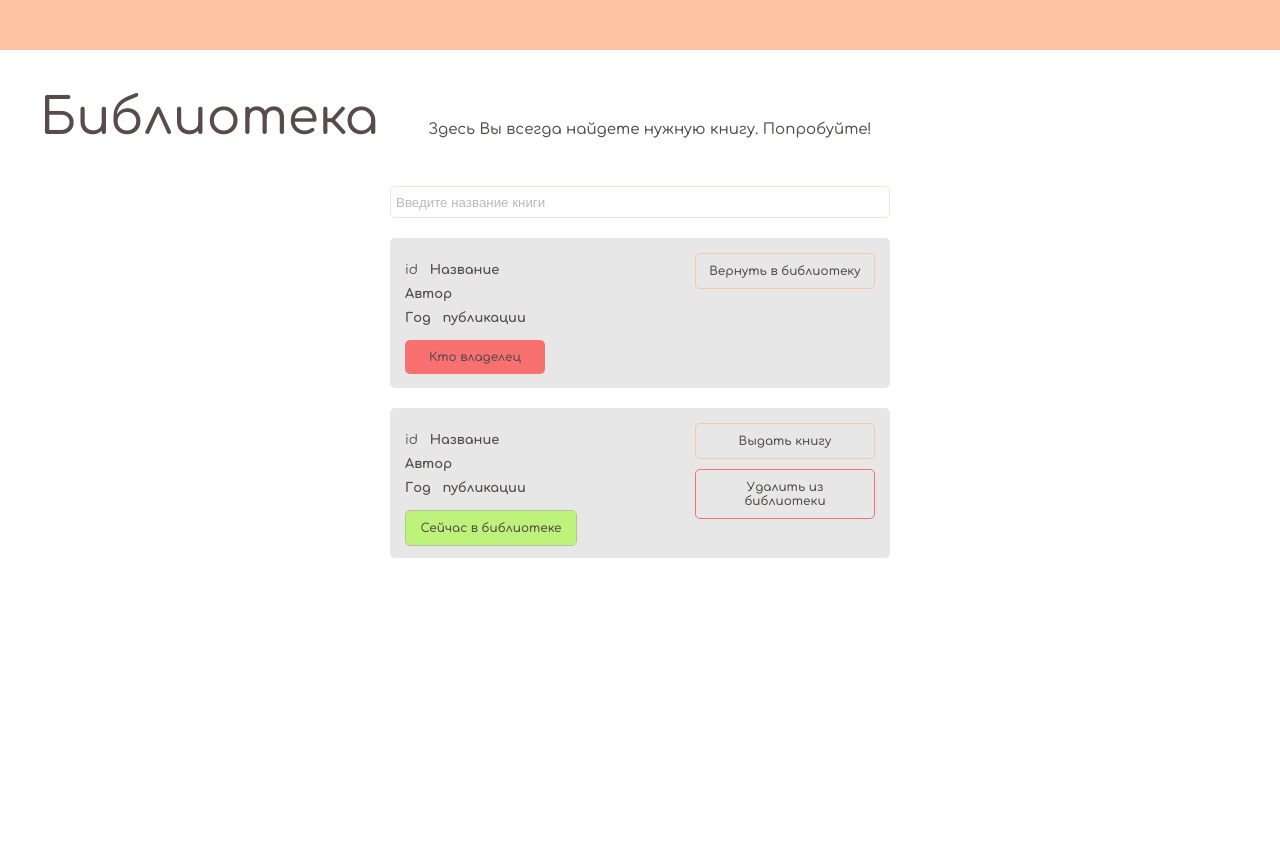
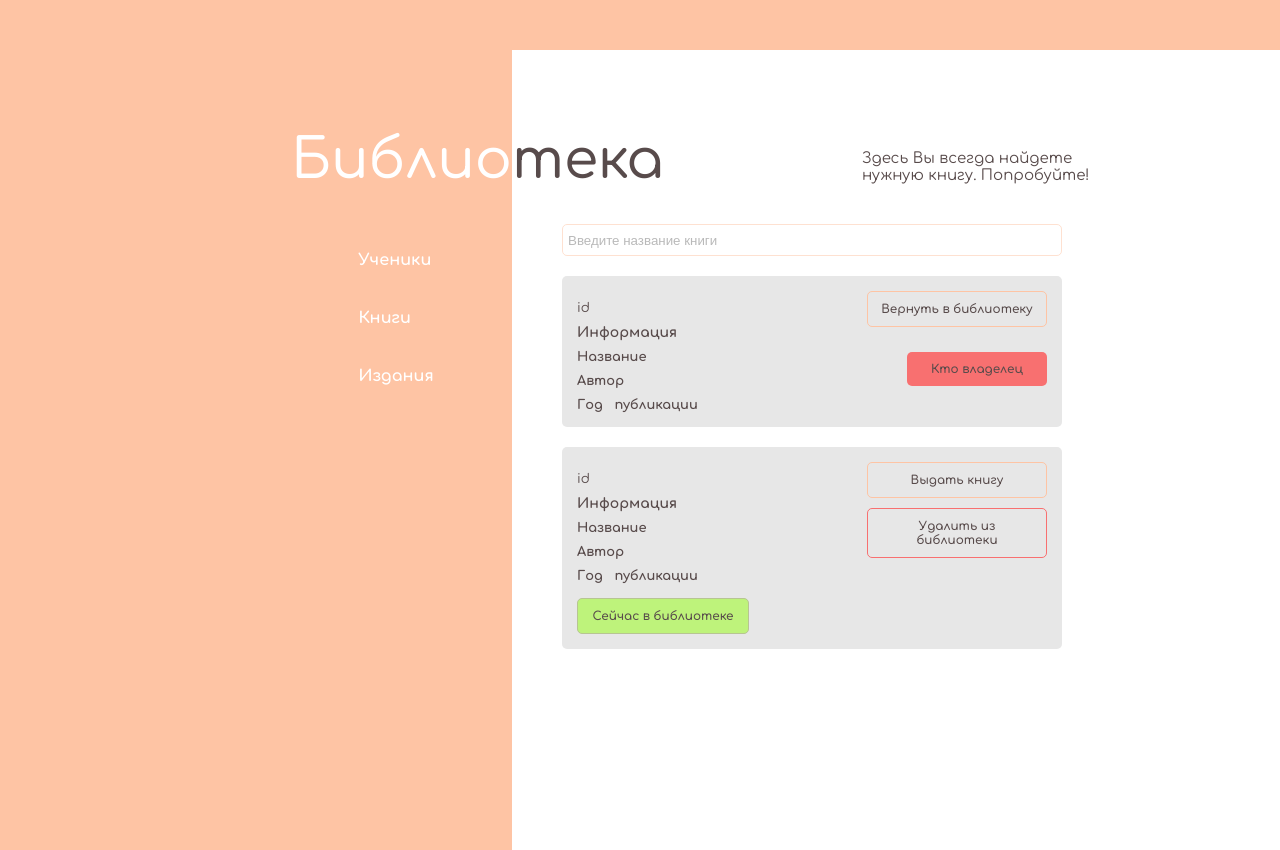
Before and after one commit to eleborrr/library, a Flask app: template templates/library.html in a window 1280 px wide. Before the commit the page ends 558 px from the top, so only its background shows below. Run offline with Flask 2, Linux system fonts and the light colour scheme; the template is opened without the code that fills it, so the values that code supplies are empty; data comes from the database, SQL or seed files in the repository.

Commit message:
new library

```diff
--- /dev/null
+++ b/static/css/library-page.css
@@ -0,0 +1,108 @@
+.topfix{
+	background-color: #FEC4A4;
+	width:100%;
+	height: 50px;
+}
+
+body{
+	padding: 0;
+	margin:0;
+	font-family: Comfortaa, cursive;
+}
+
+.body-content{
+	width:100%;
+	height: 100vh;
+	display: flex
+
+}
+
+.fixed-side{
+	padding: 0;
+	margin: 0;
+	height: 100%;
+	width: 40%;
+	background-color: #FEC4A4;
+	display: flex;
+	/*border:1px solid black;*/
+	flex-direction: column;
+	text-align: left;
+	padding-left: 10%;
+	box-sizing: border-box;}
+.normal-side{
+	width:60%;
+}
+
+.fixed-side h1{
+	font-size: 55px;
+	padding: 0;
+	margin: 0;
+	color: white;
+	font-weight: 500;
+	margin-top: 80px;
+	margin-left: auto;
+	margin-bottom: 40px
+
+}
+.fixed-side h1::after{
+	content: 'тека';
+	font-size: 55px;
+	position: absolute;
+	color: #584B4B
+
+}
+.fixed-side a.link-menu{
+	text-align: left;
+	align-self: left;
+	margin: 20px;
+	margin-left: 60%;
+	color: #fff;
+	text-decoration: none;
+	font-weight: 700;
+	/*margin-left: 50%;*/
+
+
+}
+.text-des{
+	margin-top: 100px;
+	font-size: 15px;
+	max-width: 250px;
+	float: right;
+	color: #584B4B;
+	margin-bottom: 40px
+}
+.borders{
+	/*border:1px solid black;*/
+	width:100%;
+	height:100%;
+	max-width: 600px;
+	float:left;
+}
+.books-side{
+	margin-top: 80px
+}
+.owner.red{
+	float: right;
+}
+@media(max-width: 767px){
+	.fixed-side h1{
+		font-size:35px;
+	}
+	.fixed-side h1::after{
+		font-size: 35px
+	}
+	.fixed-side a.link-menu{
+		margin-left: 40%;
+	}
+
+	.text-des{
+		font-size: 10px;
+		max-width: 180px;
+		margin-top: 93px;
+	}
+	.link-getback, .owner.red{
+		max-width: 130px;
+		float: left
+	}
+
+}
--- a/static/css/library.css
+++ b/static/css/library.css
@@ -7,7 +7,8 @@ body{
 	outline: none;
 }
 .body-div{
-
+max-width: 1000px;
+margin:auto;
 }
 .topfix{
 	width:100%;
@@ -67,7 +68,7 @@ input[placeholder]{
 .book-item{
 	background-color: #E7E7E7;
 	width: 100%;
-	height: 150px;
+	height: 100%;
 	margin-top: 20px;
 	border-radius: 5px;
 	box-sizing: border-box;
@@ -169,4 +170,14 @@ a:hover{
 		padding-top: 20px;
 		line-height: 20px
 	}
+	.book-item{
+		flex-direction: column;
+		height: 100%
+	}
+	.rightside, .leftside{
+		width: 100%
+	}
+	.link-getback, .owner.red{
+		float: left;
+	}
 }
--- a/templates/base-table.html
+++ b/templates/base-table.html
@@ -3,33 +3,47 @@
 <html lang="ru">
 	<head>
 		<title>Title</title>
+
+
+
 		<meta charset="UTF-8">
 
 		<meta name="viewport" content="width=device-width">
 		<link href="https://fonts.googleapis.com/css2?family=Comfortaa:wght@400;500;600;700&display=swap" rel="stylesheet">
 		<link rel="stylesheet" type="text/css" href="../static/css/library.css">
-		<link rel="stylesheet" type="text/css" href="../static/css/lybrary-table.css">
-        {% block link %}{% endblock %}
+		<link rel="stylesheet" type="text/css" href="../static/css/library-page.css">
+		{% block links %}{% endblock %}
 	</head>
 
 	<body>
 
-		<div class="body-div">
 		<div class="topfix"></div>
+		<div class="body-content">
 
-		<div class="pretext"><h1>Библиотека</h1>
-			<p>Здесь Вы всегда найдете нужную книгу. Попробуйте!</p>
-		</div>
+			<div class="fixed-side">
 
-		<div class="flex-block">
-			<div class="flex-first"></div>
-            {% block right-side %}{% endblock %}
+				<h1 >Библио</h1>
+
+					<a href='#' class="link-menu abs">Ученики</a>
+					<a href='#' class="link-menu">Книги</a>
+					<a href='#' class="link-menu">Издания</a>
+
+			</div>
+			<div class="normal-side">
+				<div class="borders">
+				<p class="text-des">Здесь Вы всегда найдете нужную книгу. Попробуйте!</p>
+
+				{% block contents %}{% endblock %}
+
+
+
+
+			</div>
+			</div>
 
 		</div>
 
 
 
-
-	</div>
 	</body>
 	</html>
--- a/templates/library.html
+++ b/templates/library.html
@@ -1,28 +1,6 @@
-<!DOCTYPE html>
-
-<html lang="ru">
-	<head>
-		<title>Title</title>
-
-
-
-		<meta charset="UTF-8">
-
-		<meta name="viewport" content="width=device-width">
-		<link href="https://fonts.googleapis.com/css2?family=Comfortaa:wght@400;500;600;700&display=swap" rel="stylesheet">
-		<link rel="stylesheet" type="text/css" href="../static/css/library.css">
-	</head>
-
-	<body>
-
-		<div class="body-div">
-		<div class="topfix"></div>
-
-		<div class="pretext"><h1>Библиотека</h1>
-			<p>Здесь Вы всегда найдете нужную книгу. Попробуйте!</p>
-		</div>
-
-		<div class="books-side">
+{% extends "base-table.html" %}
+{% block contents %}
+		<div class="books-side" style="margin-top: 80px">
 			<div>
 				<input type="text" name=" " class="intpfield" placeholder="Введите название книги">
 			</div>
@@ -30,7 +8,13 @@
 			<div class="book-item">
 				<div class="leftside">
 					<div class="nameb">
-					<p style="padding: 0;margin:0" >id    <strong>Название</strong></p></div>
+					<p style="padding: 0;margin:0" >id </p></div>
+
+					<div class="nameb">
+					<p style="padding: 0;margin:0;font-size: 14px" >   <strong>Информация</strong></p></div>
+
+					<div class="nameb">
+					<p style="padding: 0;margin:0" ><strong>Название</strong></p></div>
 
 				<div class="nameb">
 					<p style="padding: 0;margin:0" ><strong>Автор</strong></p>
@@ -40,20 +24,27 @@
 					<p style="padding: 0;margin:0" ><strong>Год публикации</strong></p>
 								</div>
 
-				<a class="owner">Кто владелец</a>
+
 				</div>
 
 
 
 				<div class="rightside">
 					<a href='#' class="link-getback tr">Вернуть в библиотеку</a>
+					<a class="owner red">Кто владелец</a>
 				</div>
 			</div>
 
 			<div class="book-item">
 				<div class="leftside">
 					<div class="nameb">
-					<p style="padding: 0;margin:0" >id    <strong>Название</strong></p></div>
+					<p style="padding: 0;margin:0" >id </p></div>
+
+					<div class="nameb">
+					<p style="padding: 0;margin:0;font-size: 14px" >   <strong>Информация</strong></p></div>
+
+					<div class="nameb">
+					<p style="padding: 0;margin:0" ><strong>Название</strong></p></div>
 
 				<div class="nameb">
 					<p style="padding: 0;margin:0" ><strong>Автор</strong></p>
@@ -76,5 +67,4 @@
 		</div>
 
 	</div>
-	</body>
-	</html>
+		{% endblock %}
```
